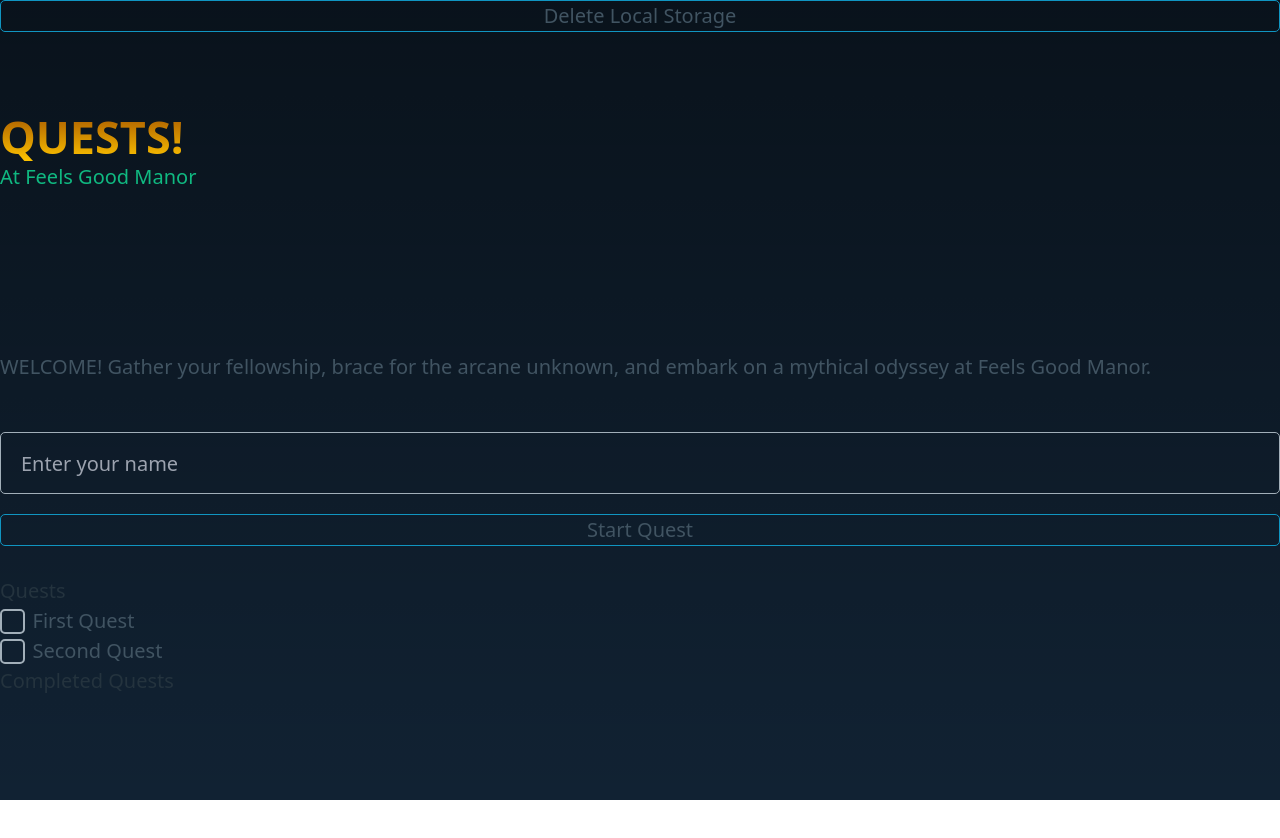
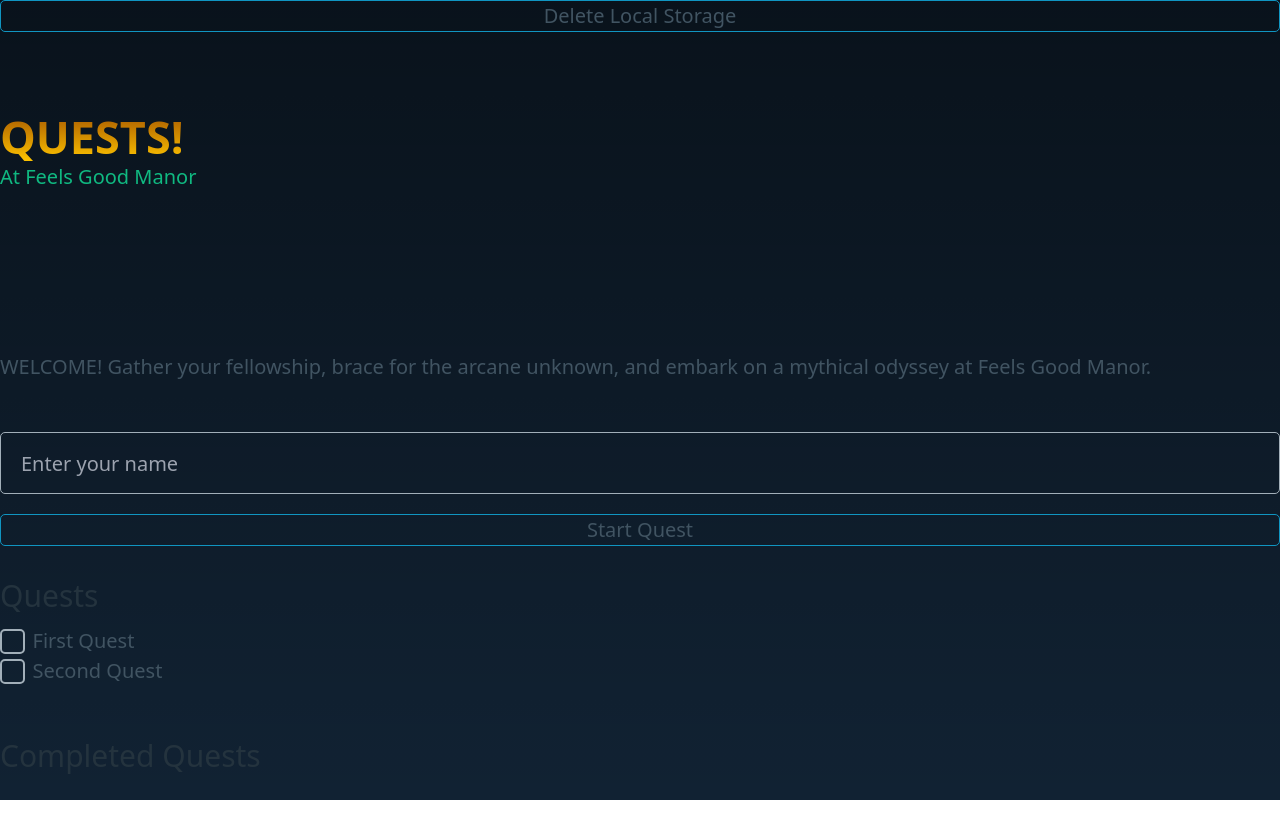
Before and after one commit to jeffreyruoss/jquest, a website: page index.html in a window 1280 px wide. Before the commit the page ends 800 px from the top, so only its background shows below. Drawn offline with nearby package versions, Linux system fonts and the light colour scheme.

Commit message:
checkpoint

```diff
--- a/css/style.css
+++ b/css/style.css
@@ -11,6 +11,10 @@ body {
   background: -webkit-linear-gradient(#a65700, #ffc500);
   -webkit-background-clip: text;
   -webkit-text-fill-color: transparent;
+}
+
+#completed-quests input {
+  display: none;
 }
 
 @keyframes firework {
--- a/index.html
+++ b/index.html
@@ -24,9 +24,9 @@
           <input id="user-name" type="text" placeholder="Enter your name" required />
           <button type="submit">Start Quest</button>
         </form>
-        <h2>Quests</h2>
+        <h2 class="text-2xl mb-2">Quests</h2>
         <div id="quest-list"></div>
-        <h2>Completed Quests</h2>
+        <h2 class="text-2xl mt-10 mb-2">Completed Quests</h2>
         <div id="completed-quests"></div>
     </main>
 
```
